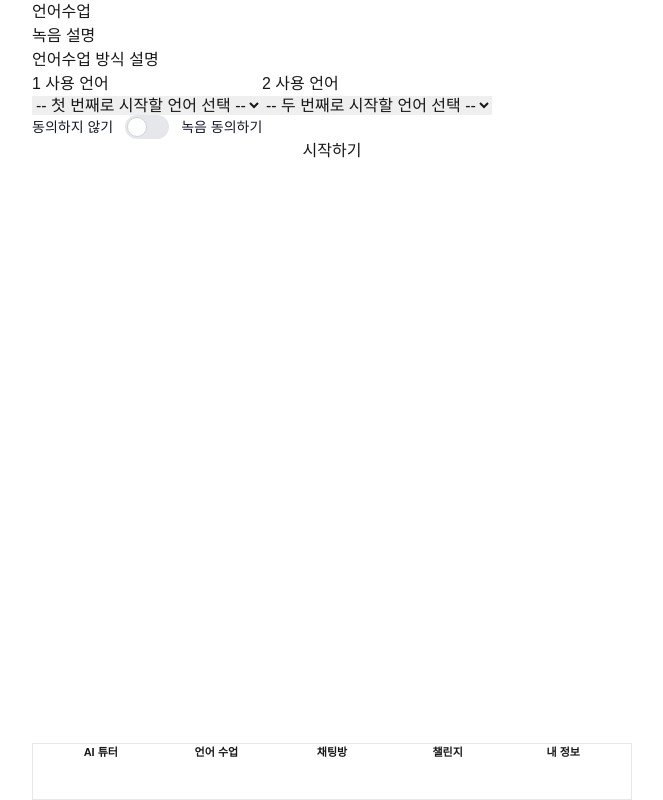
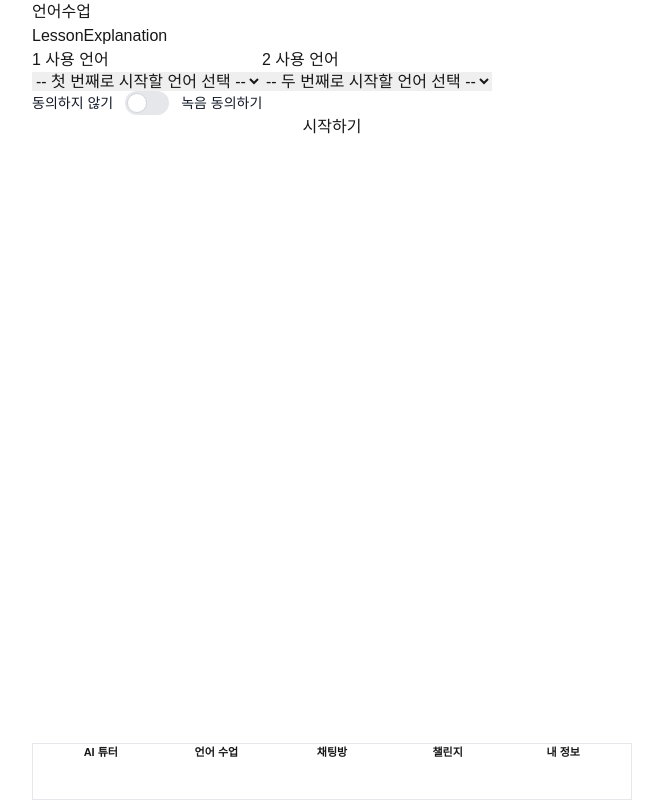
Before and after one commit to someone-to-speak/OnePeak, a Next.js app: page /lesson in a window 1280 px wide. Shown: the whole page, without its empty margins (308-971 px from the left). Built offline with nearby package versions, Linux system fonts and the light colour scheme; what tailwindcss-safe-area would draw is missing.

Commit message:
add: 수업설명 컴포넌트 생성

```diff
--- a/src/app/lesson/page.tsx
+++ b/src/app/lesson/page.tsx
@@ -1,6 +1,7 @@
 "use client";
 
 import Agreement from "@/components/lessonPage/Agreement";
+import LessonExplanation from "@/components/lessonPage/LessonExplanation";
 import React, { useState } from "react";
 
 const lessonPage = () => {
@@ -20,12 +21,7 @@ const lessonPage = () => {
   return (
     <>
       <h1>언어수업</h1>
-      <div>
-        <p>
-          녹음 설명 <br />
-          언어수업 방식 설명
-        </p>
-      </div>
+      <LessonExplanation />
       <form onSubmit={handleSubmit} className="flex flex-col">
         <div className="flex">
           <div className="flex flex-col">
--- /dev/null
+++ b/src/components/lessonPage/LessonExplanation.tsx
@@ -0,0 +1,9 @@
+"use client";
+
+import React from "react";
+
+const LessonExplanation = () => {
+  return <div>LessonExplanation</div>;
+};
+
+export default LessonExplanation;
```
